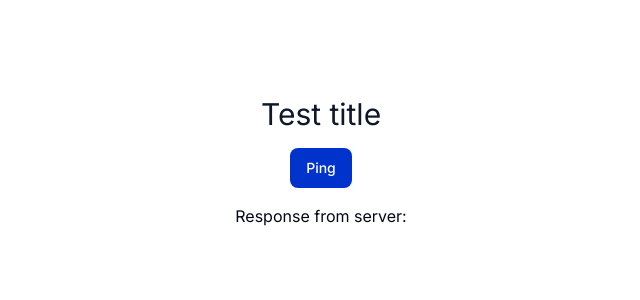
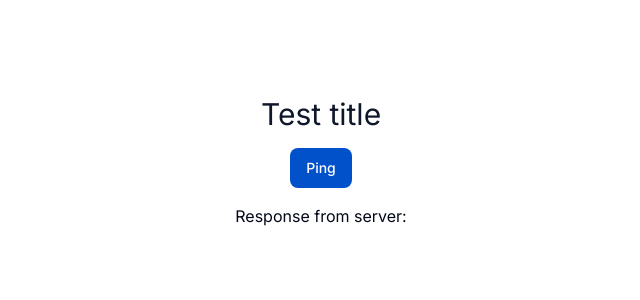
Before and after one commit to codersforcauses/penni, a Next.js app in the folder client/: page / in a window 1280 px wide. Shown: the top 300 px of the page, without its empty margins (319-959 px from the left). Built offline with nearby package versions, Linux system fonts and the light colour scheme; no server answers.

Commit message:
Relocate the color config in tailwind.config.ts

```diff
--- a/client/src/components/ui/button.tsx
+++ b/client/src/components/ui/button.tsx
@@ -5,7 +5,7 @@ import * as React from "react";
 import { cn } from "@/lib/utils";
 
 const hoverStyles =
-  "hover:bg-white hover:text-customPrimary hover:border hover:border-2 hover:border-customPrimary hover:rounded-lg hover:border-solid";
+  "hover:bg-white hover:text-penniMain hover:border hover:border-2 hover:border-penniMain hover:rounded-lg hover:border-solid";
 // rounded-lg corresponds to 8px border radius
 // added hover variant
 const buttonVariants = cva(
@@ -13,7 +13,7 @@ const buttonVariants = cva(
   {
     variants: {
       variant: {
-        default: `bg-customPrimary text-white ${hoverStyles}`, // Default blue
+        default: `bg-penniMain text-white ${hoverStyles}`, // Default blue
         destructive:
           "bg-destructive text-destructive-foreground hover:bg-destructive/90",
         outline:
--- a/client/src/styles/globals.css
+++ b/client/src/styles/globals.css
@@ -13,7 +13,6 @@
     --popover: 0 0% 100%;
     --popover-foreground: 222.2 84% 4.9%;
 
-    --customPrimary: 225, 100%, 40%; /*#0051CA Penni Blue*/
     --primary: 222.2 47.4% 11.2%;
     --primary-foreground: 210 40% 98%;
 
--- a/client/tailwind.config.ts
+++ b/client/tailwind.config.ts
@@ -23,7 +23,7 @@ const config = {
         sans: ["var(--font-sans)", ...fontFamily.sans],
       },
       colors: {
-        customPrimary: "hsl(var(--customPrimary))",
+        penniMain: "#0051CA", // penni blue
         border: "hsl(var(--border))",
         input: "hsl(var(--input))",
         ring: "hsl(var(--ring))",
```
